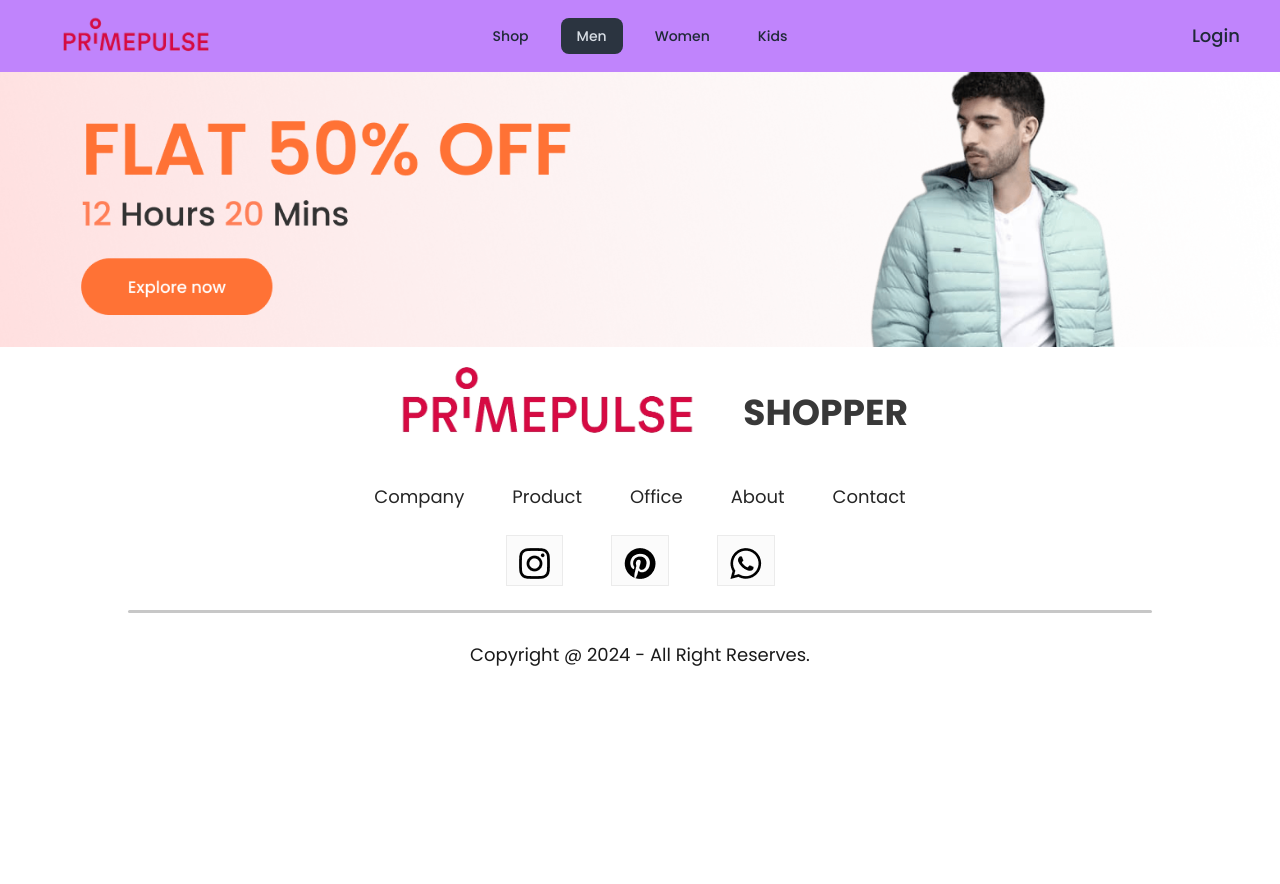
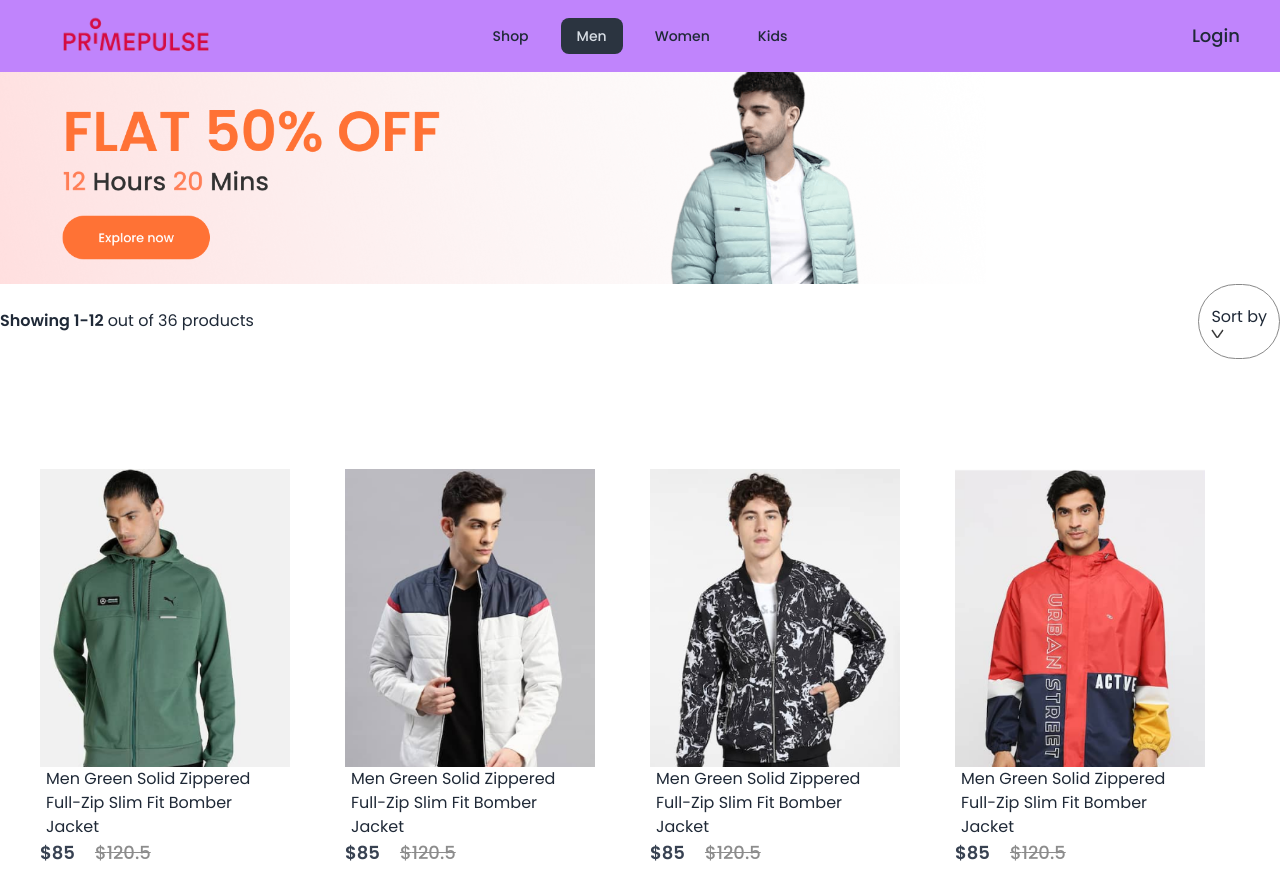
Before and after one commit to MIRNOMAN/PrimePulse-clothing-brand-client, a React (Vite) app: page /men in a window 1280 px wide. Shown: the top 884 px of the page. Before the commit the page ends 800 px from the top, so only its background shows below. Built offline with nearby package versions, Linux system fonts and the light colour scheme.

Commit message:
create man products map and show more button

```diff
--- a/src/Pages/Men/Men.jsx
+++ b/src/Pages/Men/Men.jsx
@@ -1,9 +1,35 @@
 import men_banner from "../../Images/banner_mens.png";
 
+import dropdown_icon from '../../Images/dropdown_icon.png'
+import Item from "../../Components/Items/Items"
+import { useContext } from "react";
+import { ShopContext } from "../../Context/ShopContext";
+
 const Men = () => {
+  const { all_products } = useContext(ShopContext);
   return (
     <div className="shop-category">
-       <img src={men_banner} alt="" />
+      <img className="block  w-[77%]" src={men_banner} alt="" />
+      <div className="flex m-[0px 170px] justify-between items-center">
+        <p>
+          <span className="font-semibold">Showing 1-12 </span> out of 36 products
+        </p>
+        <div className="px-3 py-5  shopcategory-sort ">
+          Sort by <img src={dropdown_icon} alt="" />
+        </div>
+      </div>
+      <div className="mx-10 my-[110px] grid grid-cols-4 gap-5 ">
+        {all_products.map((item, i) => {
+          if (item.category === 'men') {
+            return <Item key={i} id={item.id} name={item.name} image={item.image} new_price={item.new_price} old_price={item.old_price} />;
+          } else {
+            return null;
+          }
+        })}
+      </div>
+      <div className="flex justify-center items-center mx-auto my-[70px] w-[180px] h-[59px] rounded-[75px] bg-[#ededed] text-[#787878] text-[18px] font-medium">
+        Explore more
+      </div>
     </div>
   )
 }
--- a/src/Utils/ShopCategory.jsx
+++ b/src/Utils/ShopCategory.jsx
@@ -1,12 +1,30 @@
 import { useContext } from "react"
 import { ShopContext } from "../Context/ShopContext"
+import dropdown_icon from '../Images/dropdown_icon.png'
+import Item  from "../../src/Components/Items/Items"
 
 
 export const ShopCategory = (props) => {
     const {all_products} = useContext(ShopContext);
   return (
     <div className="shop-category">
-
+     <div className="shop-category-index-short">
+      <p>
+        <span>Showing 1-12 </span> out of 36 products
+      </p>
+      <div className="shopcategory-short">
+        Sort by <img src={dropdown_icon} alt="" />
+      </div>
+     </div>
+     <div className="shopcategory-products">
+      {all_products.map((item,i) => {
+        if(props.category===item.category){
+          return <Item key={i} id={item.id} name={item.name} image={item.image} new_price={item.new_price} old_price={item.old_price} />;
+        }else{
+          return null;
+        }
+      })}
+     </div>
     </div>
   )
 }
--- a/src/index.css
+++ b/src/index.css
@@ -35,3 +35,7 @@
 .footer-container{
     border: 1px solid #ebebeb;
 }
+.shopcategory-sort{
+    border-radius: 40px;
+    border: 1px solid #888;
+}
```
